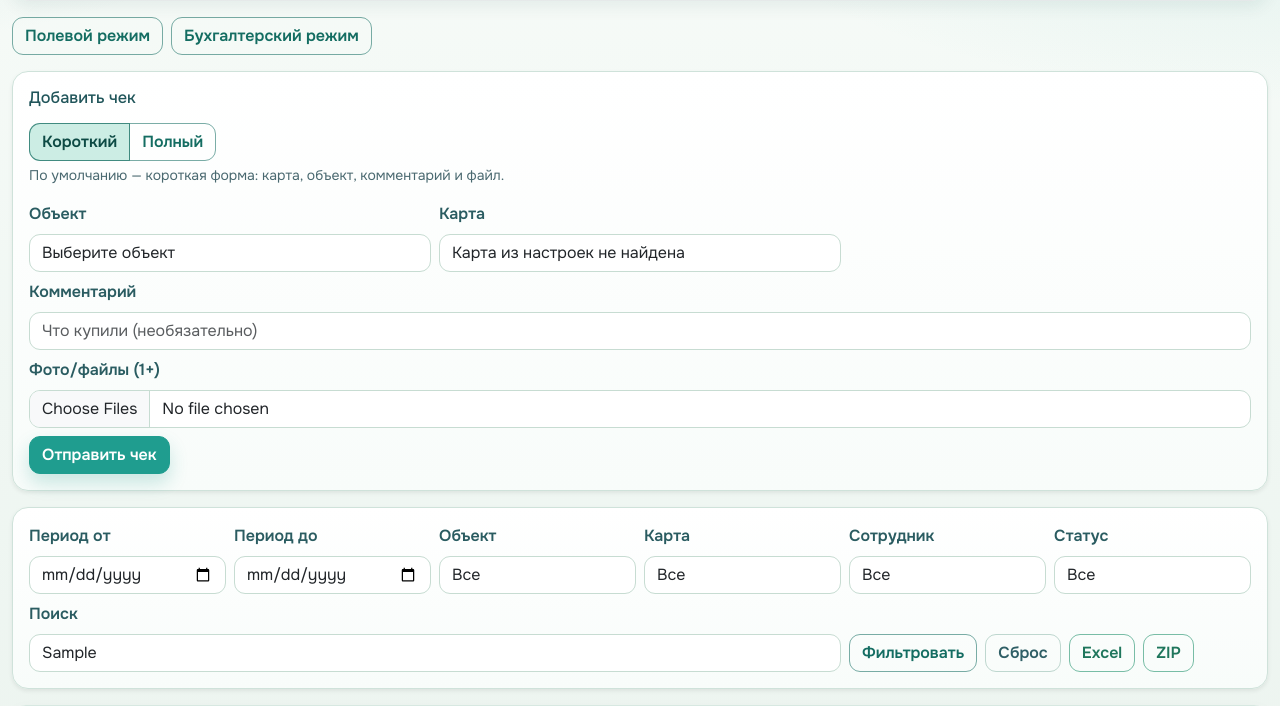
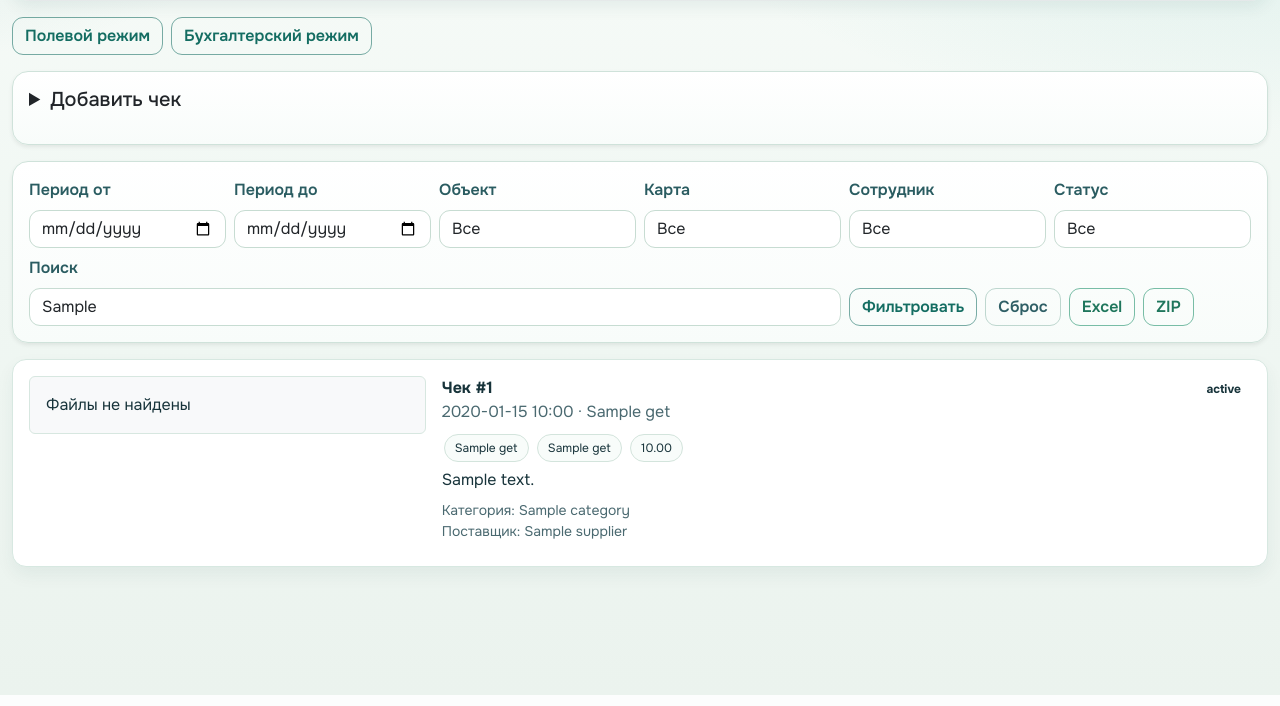
Before and after one commit to AlekseySemma/tickets_simple, a FastAPI app: template templates/receipts.html in a window 1280 px wide. Shown: the part 105-811 px from the top of the page. Run offline with FastAPI, Linux system fonts and the light colour scheme; the template is opened without the code that fills it: most values are stand-ins (such as "Sample title", 1, 10 or a date in 2020); data that the repository does not hold is empty; parts of the project's set-up code (start-up, migrations or seed data) failed here and were passed over.

Commit message:
Теперь в бухгалтерском режиме блок «Добавить чек» свернут по умолчанию. В полевом режиме он, наоборот, открыт по умолчанию.
Изменено:

receipts.html

```diff
--- a/templates/receipts.html
+++ b/templates/receipts.html
@@ -64,7 +64,8 @@
 
     <div class="card shadow-sm mb-3">
       <div class="card-body">
-        <h5 class="mb-3">Добавить чек</h5>
+        <details {% if mode == "field" %}open{% endif %}>
+          <summary class="h5 mb-3" style="cursor:pointer; user-select:none;">Добавить чек</summary>
           <div class="mb-3">
             <div class="btn-group" role="group" aria-label="Вариант формы чека">
               <input type="radio" class="btn-check" name="receipt_form_variant" id="receipt-form-short" autocomplete="off" checked>
@@ -125,6 +126,7 @@
               <button class="btn btn-primary">Отправить чек</button>
             </div>
           </form>
+        </details>
       </div>
     </div>
 
```
Lines whose indentation alone changed are shown as unchanged.
